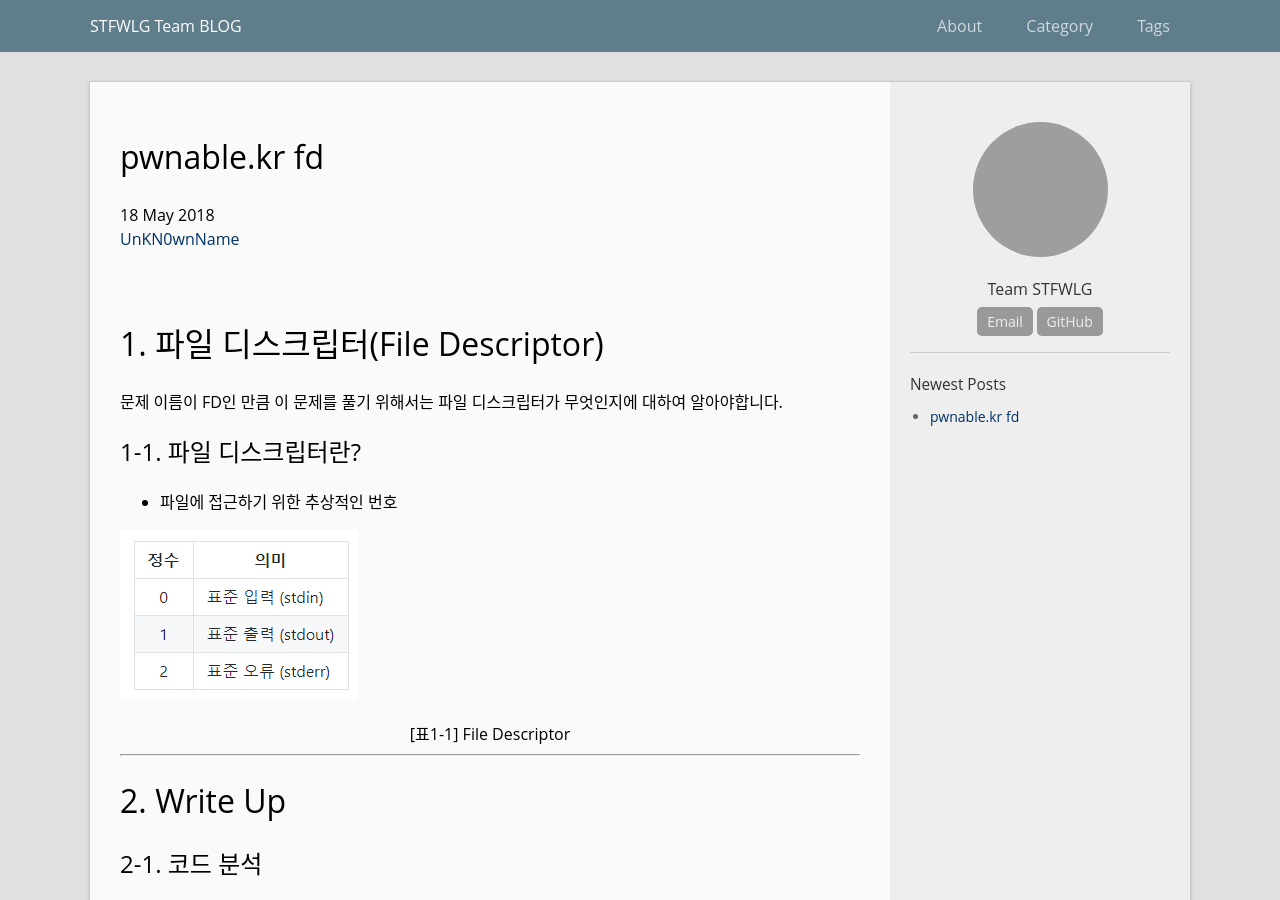
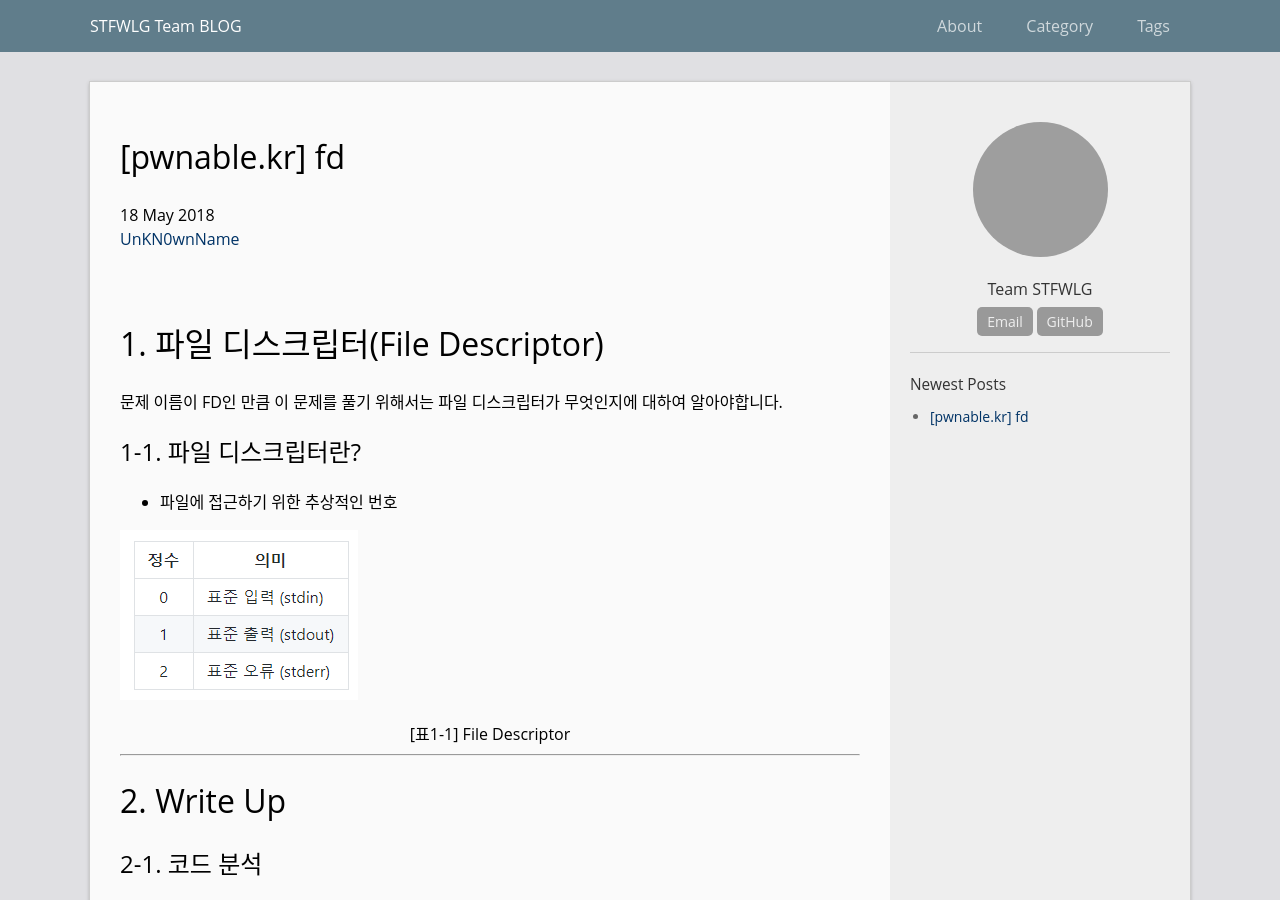
Before and after one commit to UnKN0wnName/stfwlg.github.io, a Jekyll site: the page built from _posts/2018-05-18-pwn-fd.md, in a window 1280 px wide and 900 px high. Built offline with Jekyll 4.4.1, drawn with Linux system fonts in a browser that asks for light colours; grey boxes are pictures that could not be loaded.

Commit message:
Update 2018-05-18-pwn-fd.md

```diff
--- a/_posts/2018-05-18-pwn-fd.md
+++ b/_posts/2018-05-18-pwn-fd.md
@@ -1,8 +1,8 @@
 ---
 layout: post
-title: "pwnable.kr fd"
+title: "[pwnable.kr] fd"
 date: 2018-05-18 14:46
-categories: Pwn_pwnable.kr
+categories: "[Pwn]pwnable.kr"
 tags: UnKN0wnName
 ---
 
```
